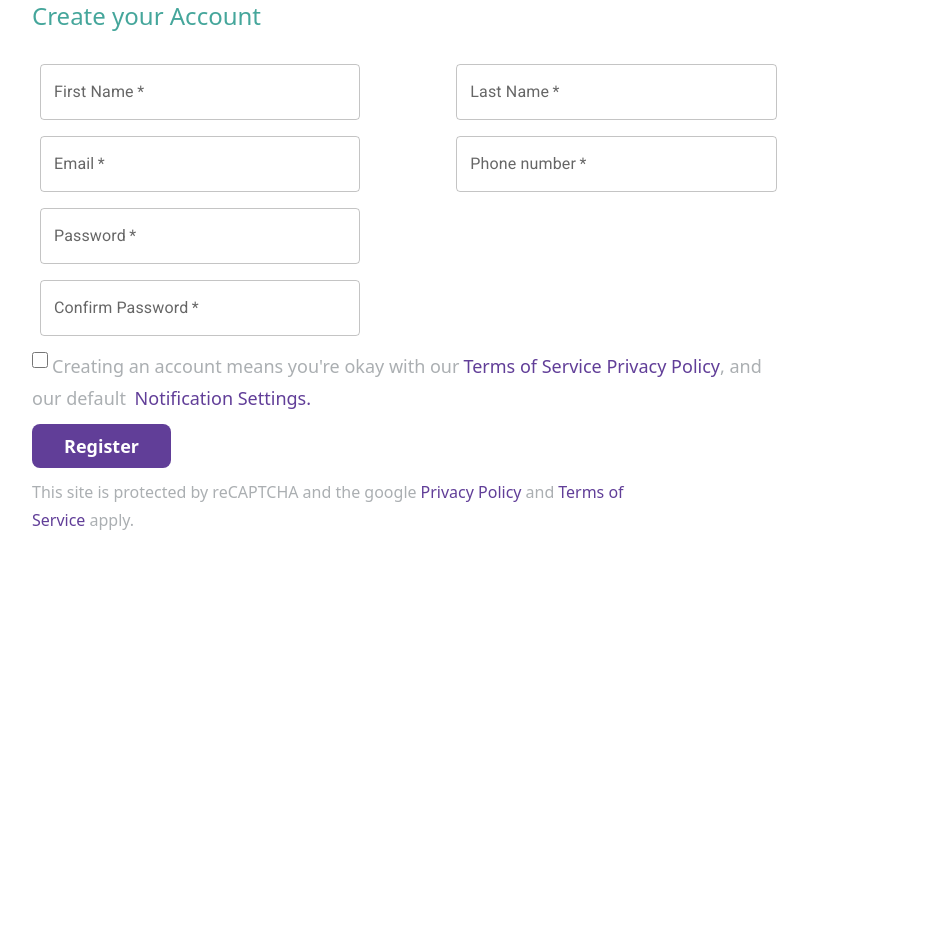
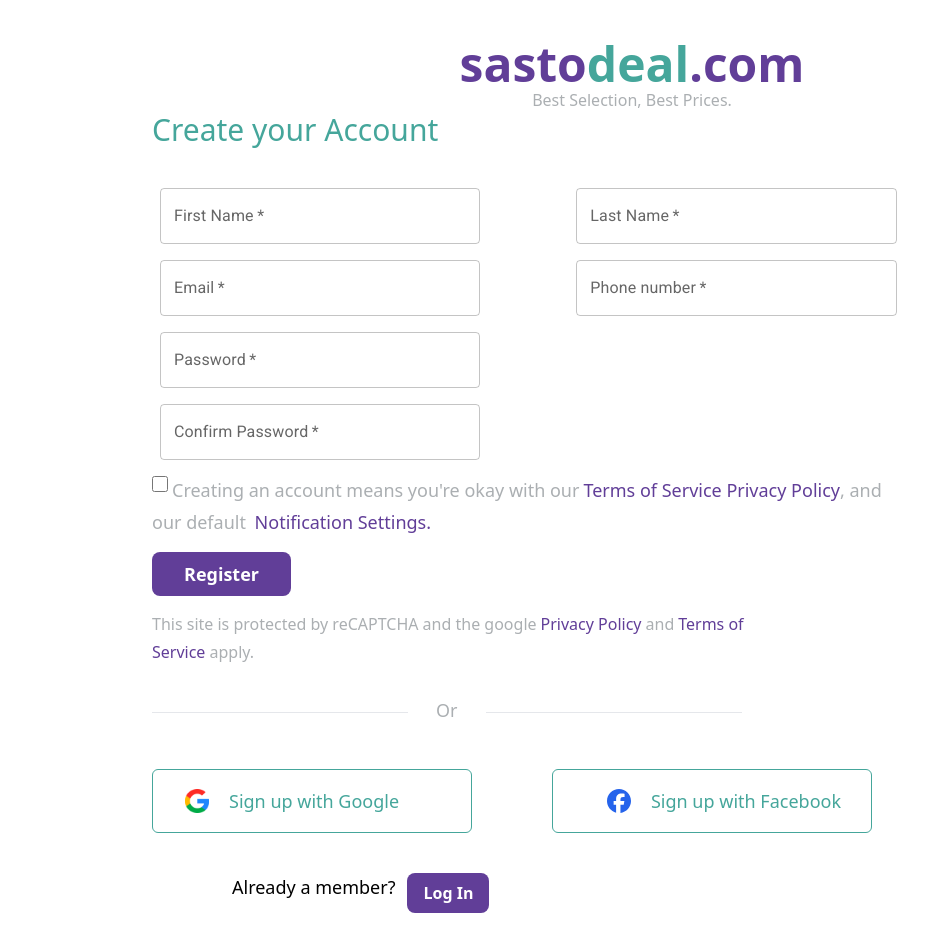
Before and after one commit to shree404/SastoDeal-revamp, a React (Create React App) app in the folder sastodeal-revamp/: page / in a window 1280 px wide. Shown: the top 952 px of the page, without its empty margins (8-936 px from the left). Before the commit the page ends 800 px from the top, so only its background shows below. Built offline with nearby package versions, Linux system fonts and the light colour scheme.

Commit message:
Signup page added

```diff
--- a/sastodeal-revamp/src/App.js
+++ b/sastodeal-revamp/src/App.js
@@ -2,14 +2,15 @@
 import Navbar from "./Components/Navbar";
 import Button from "@mui/material/Button";
 import SignUpForm from "./Components/Signup/Form";
+import Or from './Components/Signup/0r';
+import SignupFooter from './Components/Signup/footer.jsx';
+import Signup from "./Components/signup.jsx";
 
 
 function App() {
   return (
     <div>
-      {/* <Navbar/>
-      <Button variant='contained'>Hello There</Button> */}
-    <SignUpForm/>
+      <Signup/>
     </div>
   );
 }
--- a/sastodeal-revamp/src/Components/Signup/0r.jsx
+++ b/sastodeal-revamp/src/Components/Signup/0r.jsx
@@ -2,18 +2,10 @@
 
 function Or() {
   return (
-    <div>
-      <div className="flex items-center justify-center h-screen">
-        <div className="w-1/3 bg-gray-200 relative">
-          <div className="absolute left-0 top-1/2 w-full border-t border-gray-400"></div>
-          <div className="absolute top-1/2 left-1/2 transform -translate-x-1/2 -translate-y-1/2 ng-white px-3">
-            <p className=" text-white py-2 px-4 ">
-              Or
-            </p>
-          </div>
-          <div className="absolute right-0 top-1/2 w-full border-t border-gray-400"></div>
-        </div>
-      </div>
+    <div className="flex mt-8 mb-10">
+      <hr className="border-t-30 border-black-500 my-4 w-1/5 ml-40 mr-7"></hr>
+      <p className="mr-7 text-lg text-[#ABAFB2]">Or</p>
+      <hr className="border-t-30 border-black-500 my-4 w-1/5  "></hr>
     </div>
   );
 }
--- a/sastodeal-revamp/src/Components/Signup/Form.jsx
+++ b/sastodeal-revamp/src/Components/Signup/Form.jsx
@@ -6,11 +6,11 @@
 
 function SignUpForm() {
   return (
-    <div className="ml-10 ">
+    <div className="ml-40">
       <div>
-        <h2 className="text-[#45A69B] text-2xl mb-6">Create your Account</h2>
+        <h2 className="text-[#45A69B] text-3xl mb-8">Create your Account</h2>
       </div>
-      <form action="submit" method="post" className="mb-2">
+      <form action="submit" method="post" className="mb-2 gap-20">
         <div className="flex gap-20">
           <span>
             <Box
@@ -140,7 +140,7 @@
           </Box>
         </span>
       </form>
-      <div className="text-lg mb-3">
+      <div className="text-lg mb-4">
       <div className="flex mb-1">
         <input type="checkbox" name="terms&condition" id="terms&condition" className="w-4 h-4 mr-1"/>{" "}
           <span className="text-[#ABAFB2] mr-1">
@@ -159,7 +159,7 @@
         </div>
       </div>
       <div className="  ">
-        <button className="bg-[#613E98] text-white  font-bold py-2 px-8 flex justify-center rounded-lg text-lg mb-3">
+        <button className="bg-[#613E98] text-white  font-bold py-2 px-8 flex justify-center rounded-lg text-lg mb-4">
           Register
         </button>
       </div>
--- a/sastodeal-revamp/src/Components/Signup/SigninWithFacebook.jsx
+++ b/sastodeal-revamp/src/Components/Signup/SigninWithFacebook.jsx
@@ -4,7 +4,7 @@
 
 function SigninWithFacebook(){
     return(
-        <div className="flex items-center justify-center bg-white-700 text-white rounded-md p-2 border border-[#45A69B] h-16 w-64">
+        <div className="flex items-center justify-center bg-white-700 text-white rounded-md p-2 border border-[#45A69B] h-16 w-80">
             <FontAwesomeIcon icon={faFacebook} className="h-6 w-6 mr-5 ml-6 text-blue-600"/>
             <span className="text-lg  text-[#45A69B]"> Sign up with Facebook</span>
         </div>
--- a/sastodeal-revamp/src/Components/Signup/SigninWithGoogle.jsx
+++ b/sastodeal-revamp/src/Components/Signup/SigninWithGoogle.jsx
@@ -3,7 +3,7 @@
 
 function SigninWithGoogle() {
   return (
-    <div className="flex items-center justify-content bg-white text-black rounded-md p-2 border border-[#45A69B] h-16 w-64">
+    <div className="flex items-center justify-content bg-white text-black rounded-md p-2 border border-[#45A69B] h-16 w-80">
       <img src={google} alt="Googles logo" className='h-6 w-6 mr-5 ml-6'/>
       <span className='text-lg  text-[#45A69B]'>Sign up with Google</span>
     </div>
--- a/sastodeal-revamp/src/Components/Signup/footer.jsx
+++ b/sastodeal-revamp/src/Components/Signup/footer.jsx
@@ -0,0 +1,20 @@
+import React from "react";
+
+function SignupFooter() {
+  return (
+    <div>
+        <div className="flex ml-60 mt-10 mb-20 " >
+            <p className="text-lg mr-3"> Already a member?</p>
+            <button className="bg-[#613E98] text-white  font-bold py-2 px-4 rounded-lg justify-center">Log In</button>
+        </div>
+      <div className="flex ml-40  mb-20">
+        <div className="text-[#45A69B] text-lg mr-20">Help</div>
+        <div className="text-[#45A69B] text-lg mr-20">Privacy</div>
+        <div className="text-[#45A69B] text-lg">Terms</div>
+      </div>
+      <div className="text-white mt-20">vcsdg</div>
+    </div>
+  );
+}
+
+export default SignupFooter;
--- a/sastodeal-revamp/src/Components/signup.jsx
+++ b/sastodeal-revamp/src/Components/signup.jsx
@@ -1,10 +1,22 @@
 import React from "react";
 import SigninWithFacebook from "./Signup/SigninWithFacebook";
+import Header from "./Signup/Header";
+import SignUpForm from "./Signup/Form";
+import SigninWithGoogle from "./Signup/SigninWithGoogle";
+import SignupFooter from "./Signup/footer";
+import Or from "./Signup/0r";
 
 function Signup() {
   return (
     <div>
-      <SigninWithFacebook />
+      <Header/>
+      <SignUpForm/>
+      <Or/>
+      <div className="flex gap-20 ml-40">
+        <SigninWithGoogle/>
+        <SigninWithFacebook/>
+      </div>
+      <SignupFooter/>
     </div>
   );
 }
```
